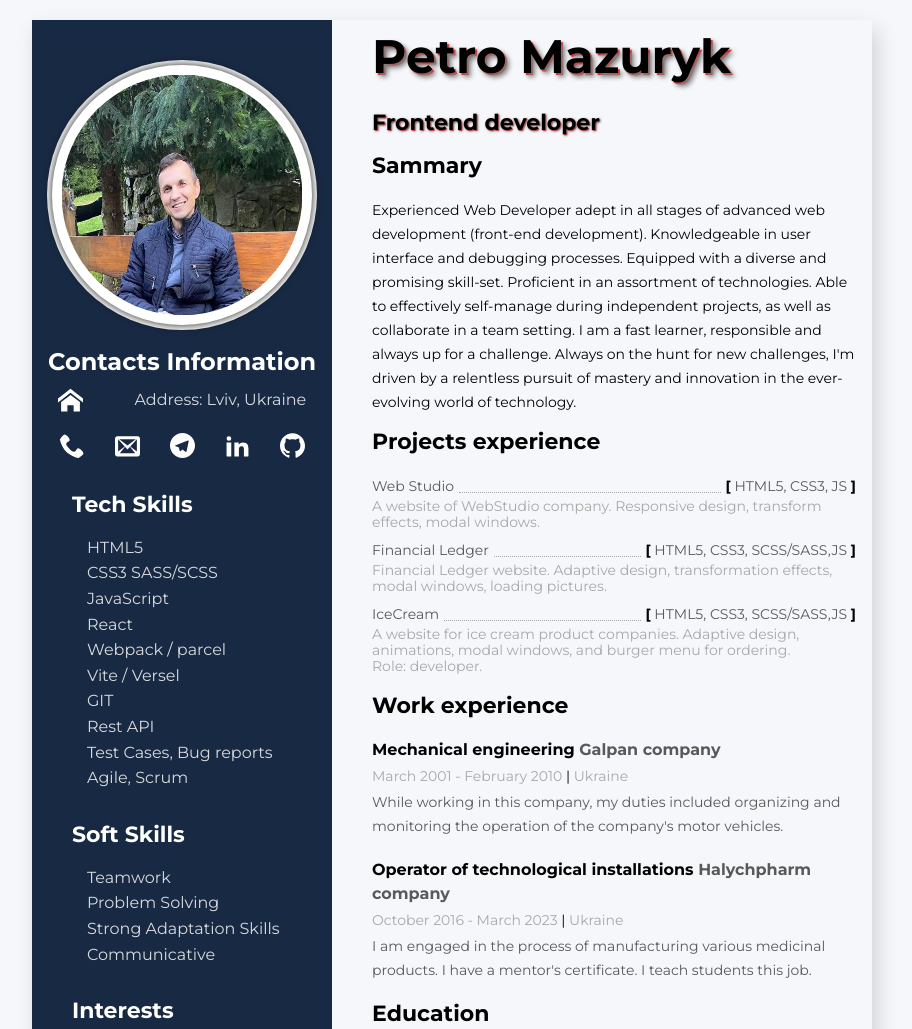
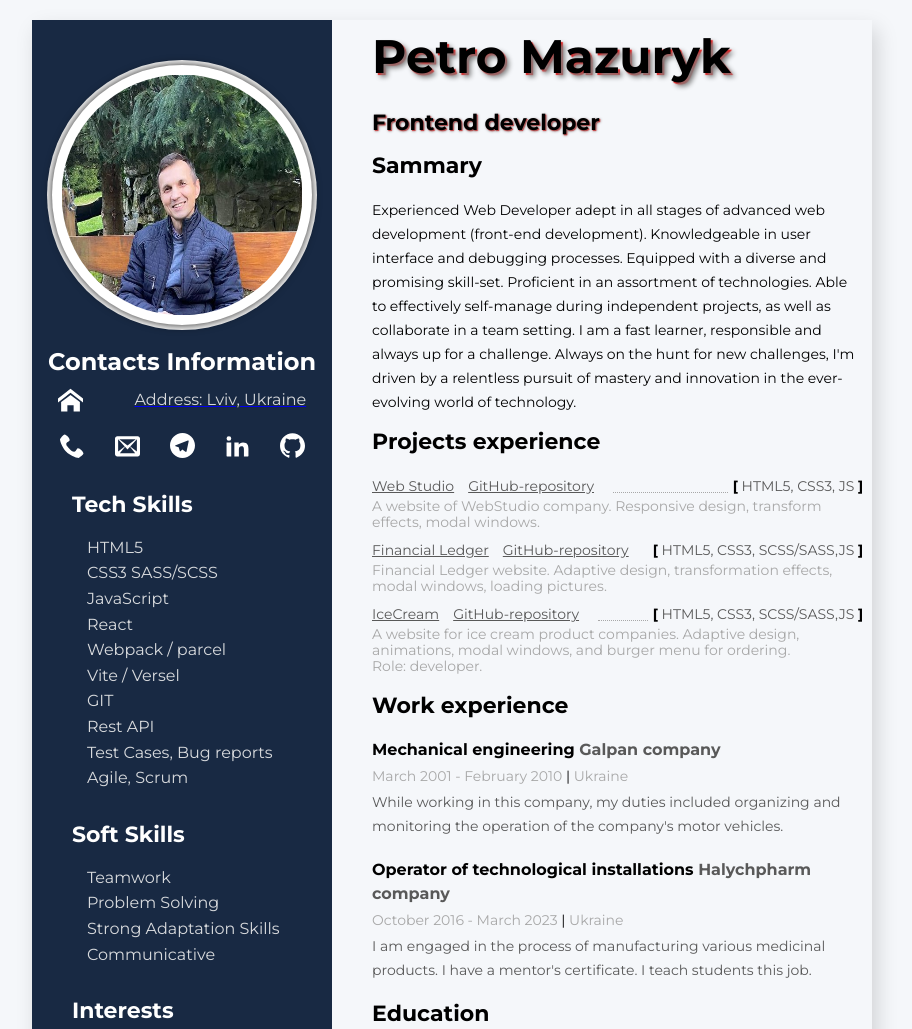
Before and after one commit to PetroMazuryk/mps-resume, a website built with Parcel: page src/index.html in a window 1280 px wide. Shown: the top 1029 px of the page, without its empty margins (188-1100 px from the left). Built offline with nearby package versions, Linux system fonts and the light colour scheme; a web font is replaced by a local one.

Commit message:
added link on GitHub

```diff
--- a/src/partials/about-myself.html
+++ b/src/partials/about-myself.html
@@ -27,8 +27,12 @@
               class="project-link"
               target="_blank"
               href="https://petromazuryk.github.io/goit-markup-hw-08/"
-              >Web Studio</a
-            ><span class="dots"></span>
+              >Web Studio</a>
+            <a
+             class="project-link"
+              target="_blank"
+              href="https://github.com/PetroMazuryk/goit-markup-hw-08">GitHub-repository</a>
+            <span class="dots"></span>
 
             <span class="language">
               <b class="bracket">[</b> HTML5, CSS3, JS <b class="bracket">]</b></span
@@ -45,8 +49,12 @@
               class="project-link"
               target="_blank"
               href="https://petromazuryk.github.io/financial-Ledger/"
-              >Financial Ledger</a
-            ><span class="dots"></span
+              >Financial Ledger</a>
+            <a
+             class="project-link"
+              target="_blank"
+              href="https://github.com/PetroMazuryk/financial-Ledger">GitHub-repository</a>
+            <span class="dots"></span
             ><span class="language">
               <b class="bracket">[</b> HTML5, CSS3, SCSS/SASS,JS <b class="bracket">]</b></span
             >
@@ -61,7 +69,12 @@
           <div class="project-wrapper">
             <a class="project-link" target="_blank" href="https://hatrison.github.io/IceCream/"
               >IceCream</a
-            ><span class="dots"></span
+            >
+            <a
+             class="project-link"
+              target="_blank"
+              href="https://github.com/Hatrison/IceCream">GitHub-repository</a>
+              <span class="dots"></span
             ><span class="language">
               <b class="bracket">[</b> HTML5, CSS3, SCSS/SASS,JS <b class="bracket">]</b></span
             >
--- a/src/sass/_common.scss
+++ b/src/sass/_common.scss
@@ -22,10 +22,6 @@ h3 {
   margin: 0;
 }
 
-a {
-  text-decoration: none;
-}
-
 ul {
   padding: 0;
   margin: 0;
--- a/src/sass/components/_project-box.scss
+++ b/src/sass/components/_project-box.scss
@@ -31,6 +31,7 @@
   font-size: 14px;
   font-weight: 400;
   line-height: 24px;
+  margin-right: 14px;
 }
 
 .project-link:hover,
```
Also changed, not shown: 1 other file.
